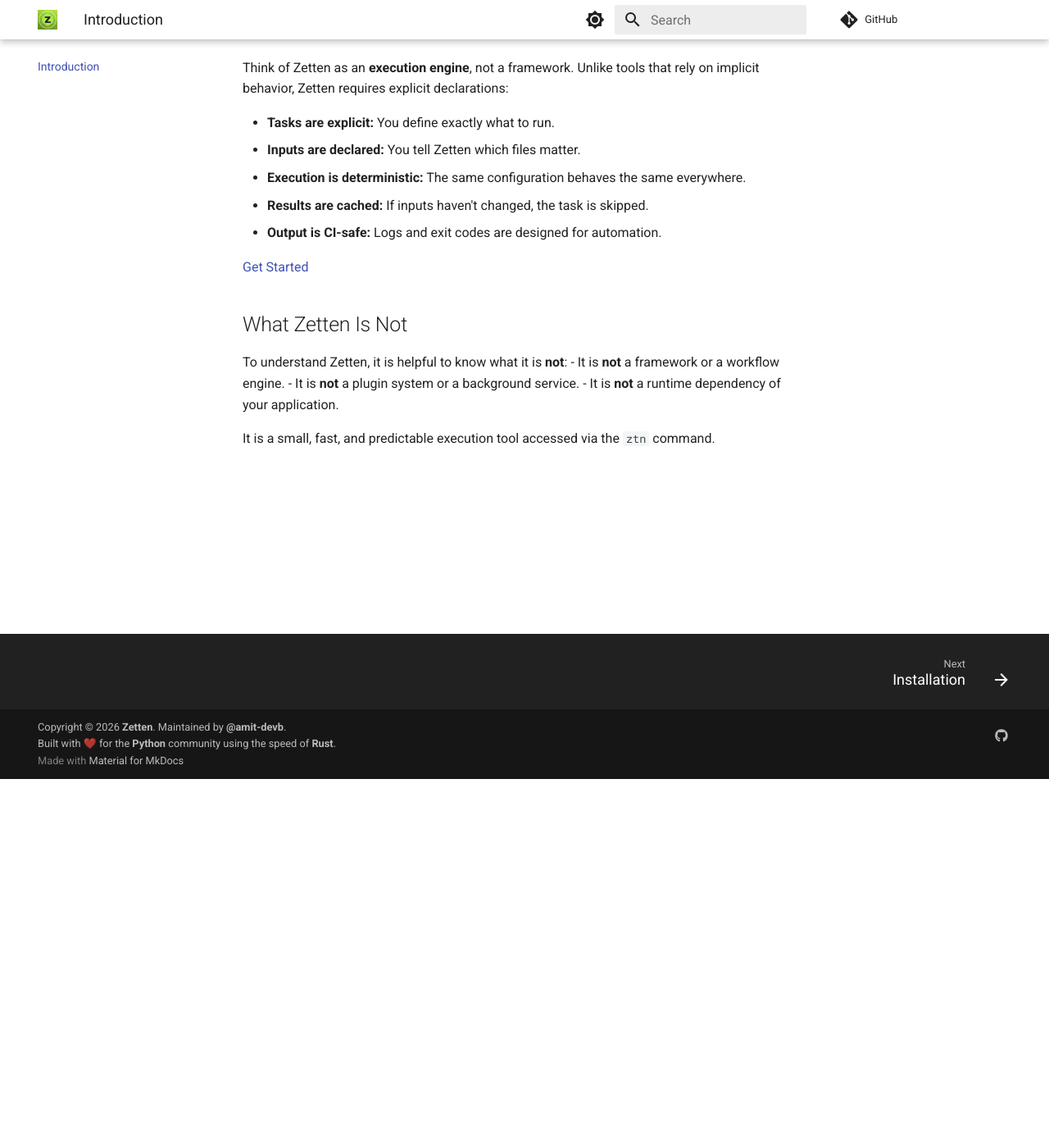
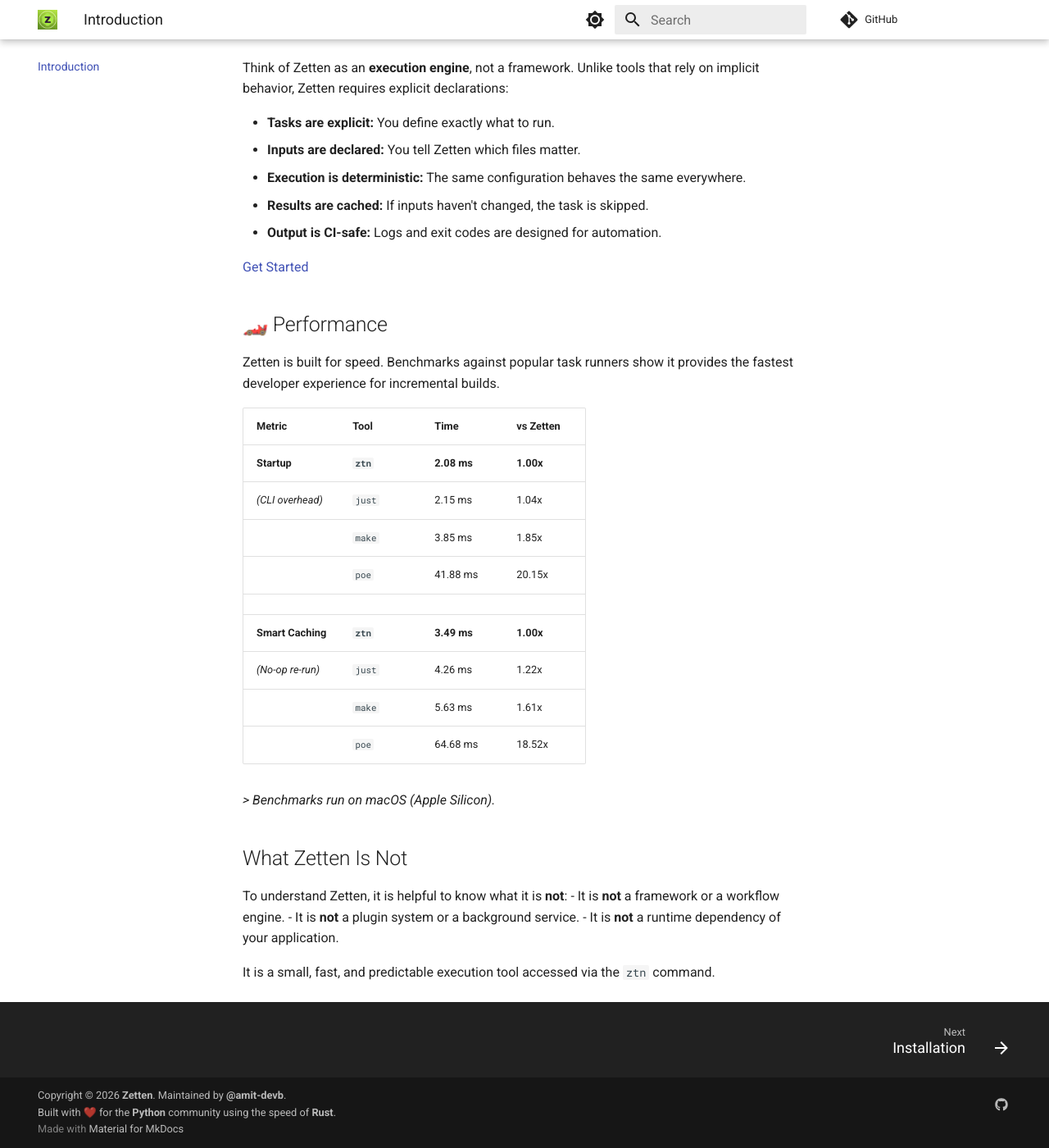
Before and after one commit to amit-devb/zetten, an MkDocs documentation site: the page built from docs/index.md, in a window 1280 px wide and 1400 px high, scrolled down 450 px. Shown: the whole window at 82% size. Built offline with MkDocs 1.6.1 and Material for MkDocs 9.7.7, drawn with Linux system fonts in a browser that asks for light colours; comment, search, counter and statistics services are not loaded.

Commit message:
chore: added performance benchmark (#36)
Co-authored-by: Amit Deb <amitdeb@Amits-MacBook-Pro.local>

```diff
--- a/docs/index.md
+++ b/docs/index.md
@@ -18,6 +18,24 @@
 
 [Get Started](quickstart.md)
 
+## 🏎️ Performance
+
+Zetten is built for speed. Benchmarks against popular task runners show it provides the fastest developer experience for incremental builds.
+
+| Metric | Tool | Time | vs Zetten |
+| :--- | :--- | :--- | :--- |
+| **Startup** | **`ztn`** | **2.08 ms** | **1.00x** |
+| *(CLI overhead)* | `just` | 2.15 ms | 1.04x |
+| | `make` | 3.85 ms | 1.85x |
+| | `poe` | 41.88 ms | 20.15x |
+| | | | |
+| **Smart Caching** | **`ztn`** | **3.49 ms** | **1.00x** |
+| *(No-op re-run)* | `just` | 4.26 ms | 1.22x |
+| | `make` | 5.63 ms | 1.61x |
+| | `poe` | 64.68 ms | 18.52x |
+
+*> Benchmarks run on macOS (Apple Silicon).*
+
 ## What Zetten Is Not
 
 To understand Zetten, it is helpful to know what it is **not**:
```
Also changed, not shown: README.md (+24 -2 lines).
